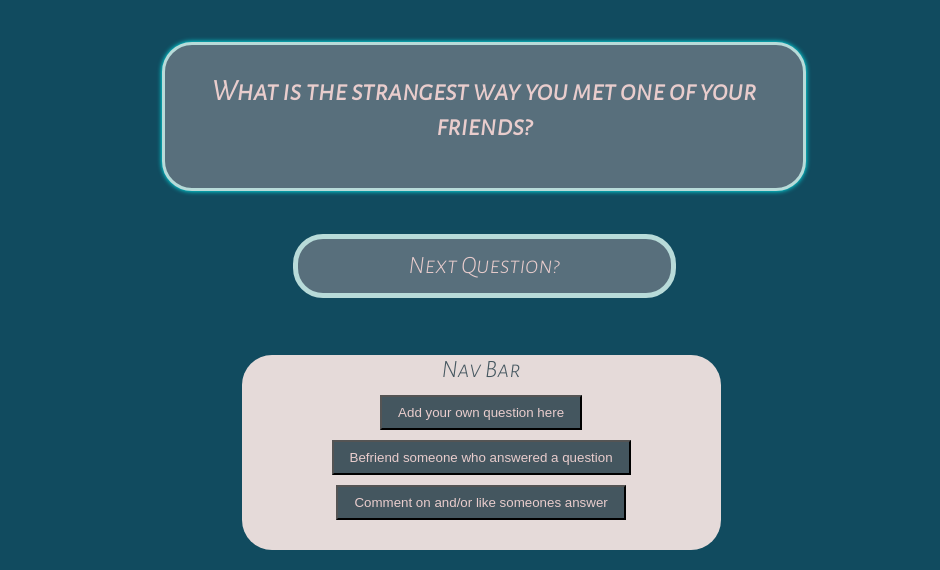
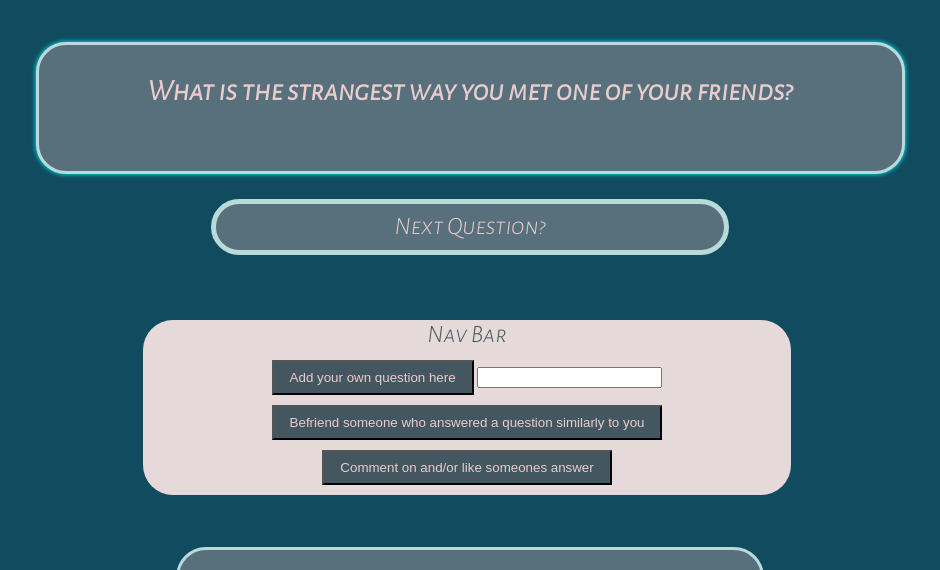
Before and after one commit to 206Dorian/Tall-Talk, a website: page client/index.html in a window 1280 px wide. Shown: the part 180-750 px from the top of the page, without its empty margins (119-1059 px from the left). Drawn offline with Linux system fonts and the light colour scheme; a web font is replaced by a local one.

Commit message:
changing layout

```diff
--- a/client/index.html
+++ b/client/index.html
@@ -32,8 +32,9 @@
     <br>
 
     <button class="bttn"> Add your own question here </button>
+    <input>
 
-    <button class="bttn"> Befriend someone who answered a question </button>
+    <button class="bttn"> Befriend someone who answered a question similarly to you</button>
 
     <button class="bttn"> Comment on and/or like someones answer</button>
 
```
